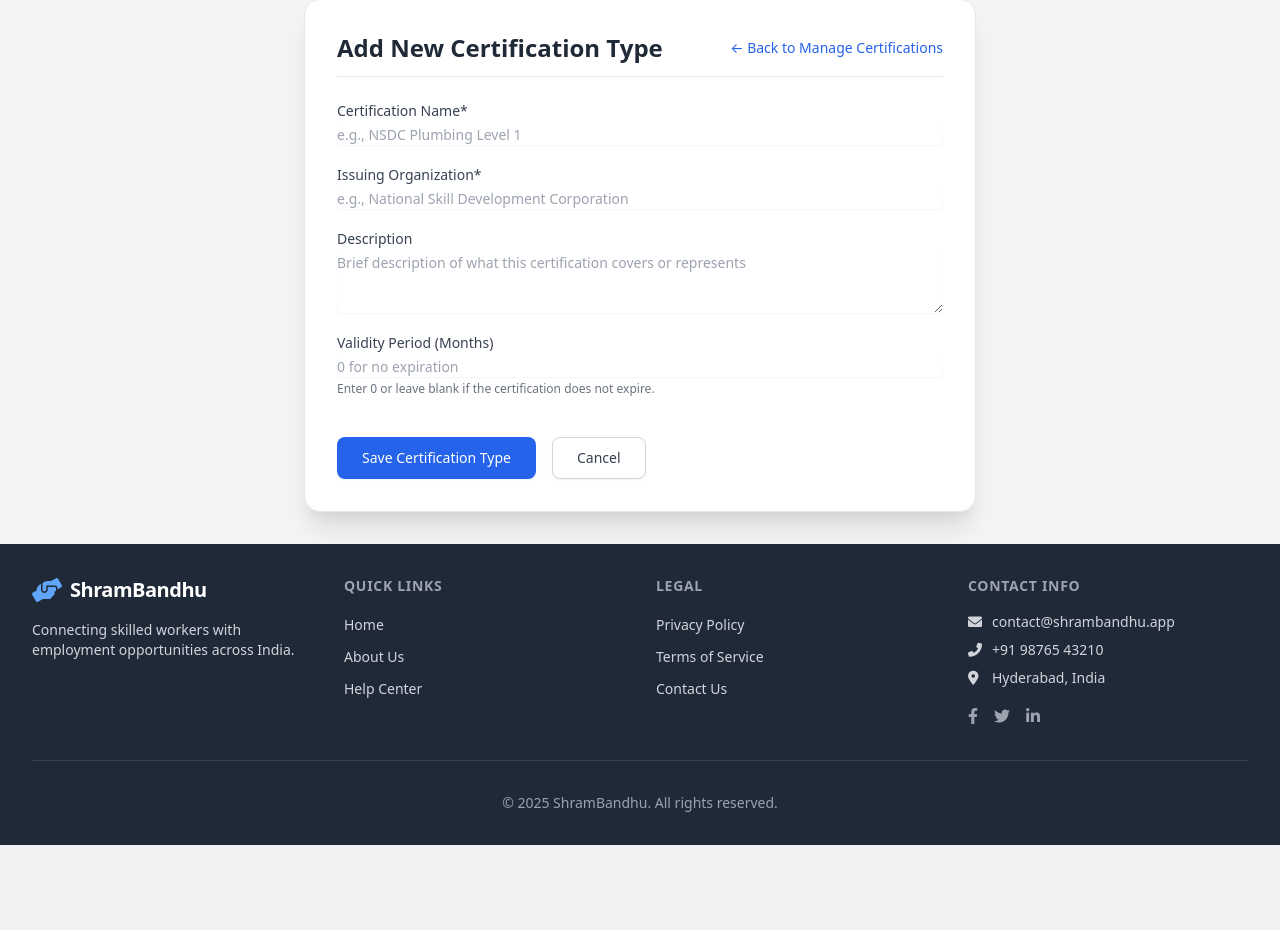
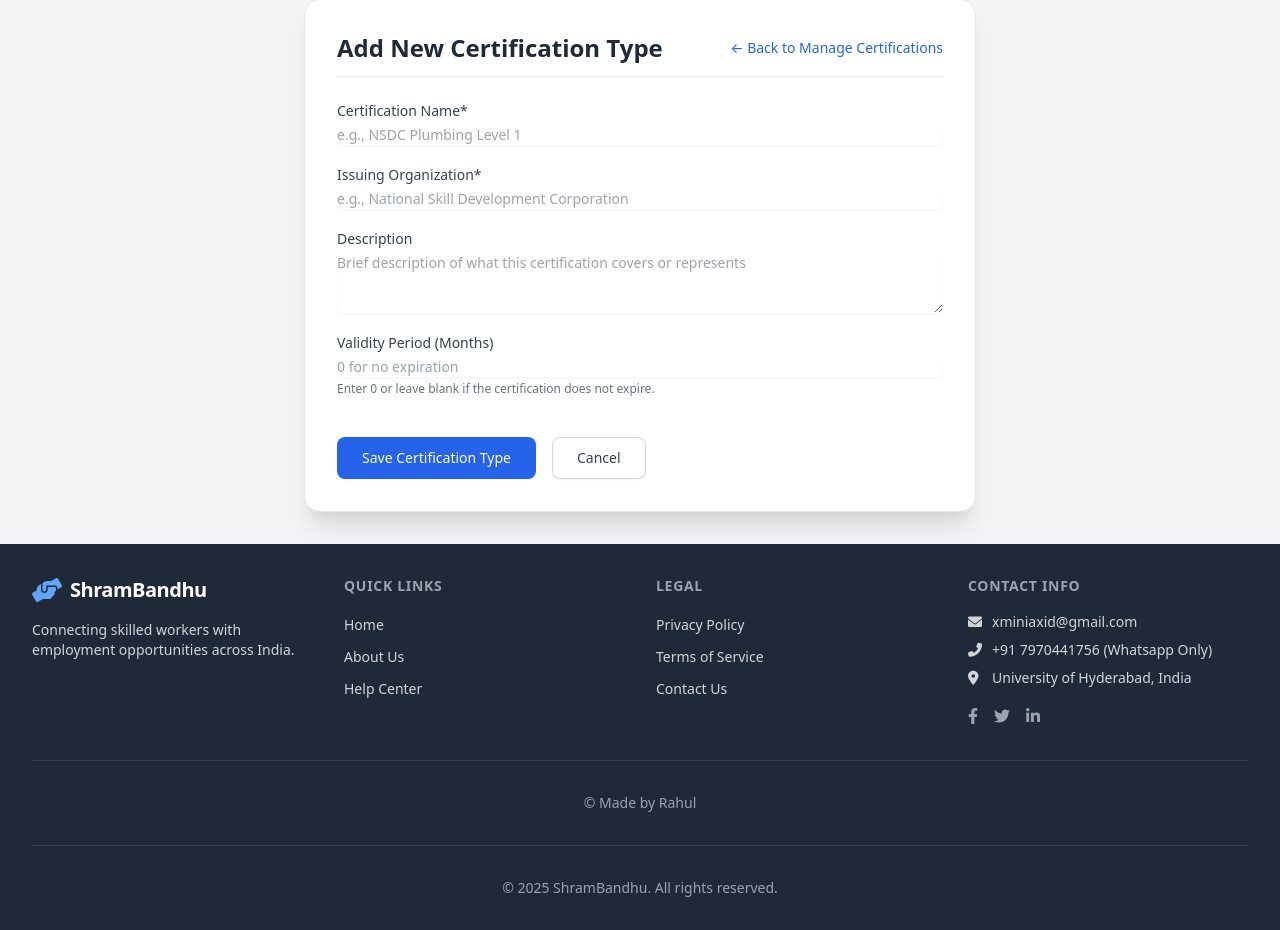
Before and after one commit to 24f2001869/ShramBandhu, a Flask app: page /admin/certifications/new in a window 1280 px wide. Shown: the part 113-1043 px from the top of the page. Before the commit the page ends 958 px from the top, so only its background shows below. Run offline with Flask 3, Linux system fonts and the light colour scheme; a user stored in the database is signed in; some libraries are stand-ins or nearby versions.

Commit message:
Update base.html

```diff
--- a/shrambandhu/templates/base.html
+++ b/shrambandhu/templates/base.html
@@ -207,13 +207,13 @@
                     <h4 class="text-sm font-semibold text-gray-400 tracking-wider uppercase mb-4">Contact Info</h4>
                     <ul class="space-y-2 text-sm text-gray-300">
                         <li class="flex items-center">
-                            <i class="fas fa-envelope w-4 mr-2"></i> contact@shrambandhu.app {# Use .app or .com #}
+                            <i class="fas fa-envelope w-4 mr-2"></i> xminiaxid@gmail.com {# Use .app or .com #}
                         </li>
                         <li class="flex items-center">
-                            <i class="fas fa-phone-alt w-4 mr-2"></i> +91 98765 43210
+                            <i class="fas fa-phone-alt w-4 mr-2"></i> +91 7970441756 (Whatsapp Only)
                         </li>
                         <li class="flex items-center">
-                            <i class="fas fa-map-marker-alt w-4 mr-2"></i> Hyderabad, India
+                            <i class="fas fa-map-marker-alt w-4 mr-2"></i> University of Hyderabad, India
                         </li>
                     </ul>
                     {# Social Media Links (Optional) #}
@@ -223,6 +223,9 @@
                          <a href="https://www.linkedin.com/in/rahul-kumar-413bb631a" class="text-gray-400 hover:text-white transition"><span class="sr-only">LinkedIn</span><i class="fab fa-linkedin-in"></i></a>
                     </div>
                 </div>
+            </div>
+            <div class="mt-8 pt-8 border-t border-gray-700 text-center">
+                <p class="text-sm text-gray-400">&copy; Made by Rahul </p>
             </div>
             <div class="mt-8 pt-8 border-t border-gray-700 text-center">
                 <p class="text-sm text-gray-400">&copy; {{ now().year }} ShramBandhu. All rights reserved.</p> {# Dynamic year #}
```
